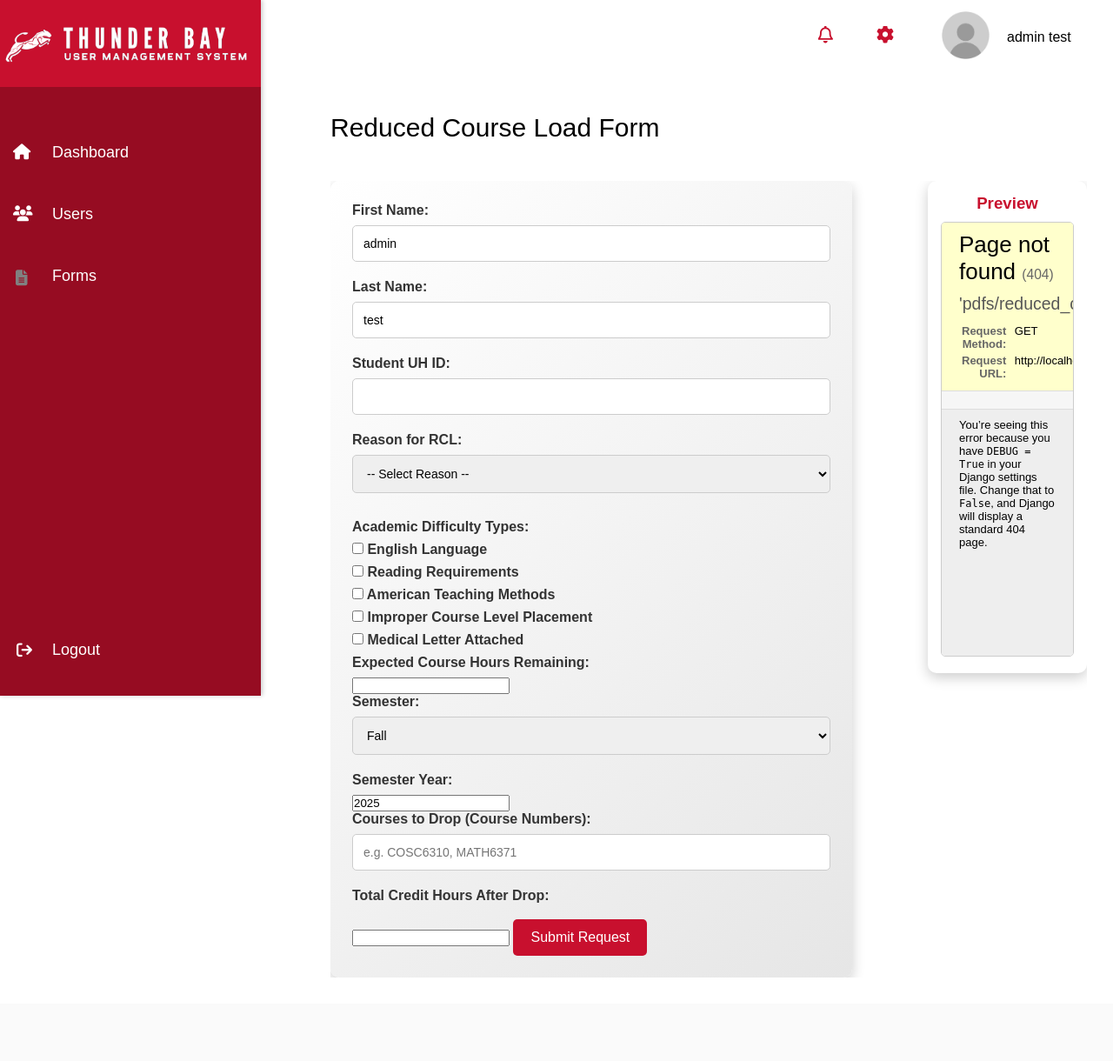
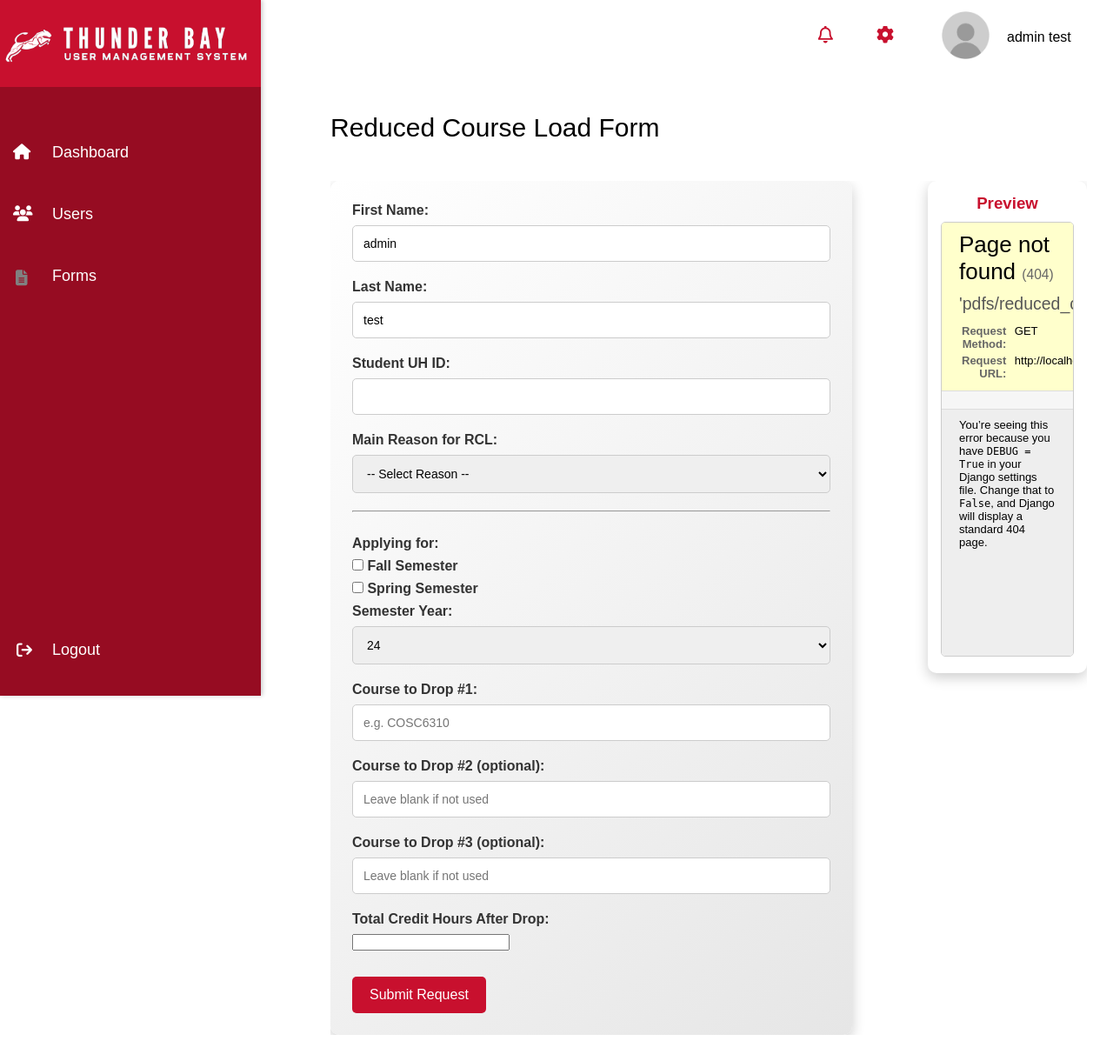
Before and after one commit to JosephRGonzalez/Project-v0.1-User-Management, a Django app: page /fill-form/rcl/ in a window 1280 px wide. Shown: the whole page at 87% size. Before the commit the page ends 1124 px from the top, so only its background shows below. Run offline with Django 4.2, Linux system fonts and the light colour scheme; a user stored in the database is signed in; data comes from the database, SQL or seed files in the repository; data that the repository does not hold is empty; some libraries are stand-ins or nearby versions.

Commit message:
Implemented RCL Form Fill out functionality

```diff
--- a/static/css/academic_forms.css
+++ b/static/css/academic_forms.css
@@ -135,3 +135,76 @@
     padding: 0 10px;
     font-size: 1.2em;
 }
+
+
+
+
+
+
+
+
+
+/* Reduced Course Load Form CSS */
+
+/* --- Section toggles for RCL --- */
+
+#academic-section,
+#medical-section,
+#final-section {
+  padding: 15px;
+  border: 1px solid #ccc;
+  background-color: #fafafa;
+  border-radius: 5px;
+  margin-bottom: 20px;
+}
+
+
+.Common{
+    margin-bottom: 5%;
+    color: rgb(240,16,40);
+}
+/* Indent sub-options (like IAI and Final Type details) */
+#iai-suboptions,
+#non-thesis-input,
+#thesis-input {
+  margin-top: 10px;
+  padding: 10px 15px;
+  background-color: #f0f0f0;
+  border-left: 4px solid #ccc;
+  border-radius: 4px;
+}
+
+/* Align radio/checkbox groups nicely */
+#academic-section label,
+#final-section label,
+#iai-suboptions label,
+.checkbox-group label {
+  display: block;
+  margin: 5px 0;
+  font-weight: normal;
+}
+
+/* Make sure all sub-sections respond well to smaller screens */
+@media screen and (max-width: 768px) {
+  #academic-section,
+  #medical-section,
+  #final-section {
+    padding: 10px;
+  }
+
+  #iai-suboptions,
+  #non-thesis-input,
+  #thesis-input {
+    padding: 8px 10px;
+  }
+}
+
+/* Smooth transition when sections appear/disappear */
+#academic-section,
+#medical-section,
+#final-section,
+#iai-suboptions,
+#non-thesis-input,
+#thesis-input {
+  transition: all 0.3s ease-in-out;
+}
--- a/templates/forms/rcl_form.html
+++ b/templates/forms/rcl_form.html
@@ -42,6 +42,7 @@
         </div>
     </div>
 
+
     <!-- Main Content -->
 <div class="main-content">
   <h2>Reduced Course Load Form</h2>
@@ -59,51 +60,83 @@
       <label>Student UH ID:</label>
       <input type="text" name="student_id" value="{% if rcl_request %}{{ rcl_request.student_id }}{% endif %}" required pattern="\d{7}" title="Must be a 7-digit number">
 
-                <label for="reason">Reason for RCL:</label>
-                <select name="reason" id="reason" required>
+      <label>Main Reason for RCL:</label>
+      <select name="reason" id="reason" required onchange="toggleSections()">
         <option value="">-- Select Reason --</option>
-                    <option value="academic_difficulty" {% if rcl_request.reason == 'academic_difficulty' %}selected{% endif %}>Academic Difficulty</option>
-                    <option value="medical_reason" {% if rcl_request.reason == 'medical_reason' %}selected{% endif %}>Medical Reason</option>
-                    <option value="final_semester_non_thesis" {% if rcl_request.reason == 'final_semester_non_thesis' %}selected{% endif %}>Final Semester (Non-Thesis Track)</option>
-                    <option value="final_semester_thesis" {% if rcl_request.reason == 'final_semester_thesis' %}selected{% endif %}>Final Semester (Thesis/Dissertation Track)</option>
+        <option value="academic" {% if rcl_request.reason == 'academic' %}selected{% endif %}>Academic Difficulty (First Semester Only)</option>
+        <option value="medical" {% if rcl_request.reason == 'medical' %}selected{% endif %}>Medical Reason</option>
+        <option value="final" {% if rcl_request.reason == 'final' %}selected{% endif %}>Final Semester</option>
       </select>
 
-                <div id="academic-options" style="margin-top:10px;">
-                    <label>Academic Difficulty Types:</label>
-                    <label><input type="checkbox" name="academic_difficulty_types" value="english_language"
-                        {% if 'english_language' in rcl_request.academic_difficulty_types %}checked{% endif %}> English Language</label>
-                    <label><input type="checkbox" name="academic_difficulty_types" value="reading_requirements"
-                        {% if 'reading_requirements' in rcl_request.academic_difficulty_types %}checked{% endif %}> Reading Requirements</label>
-                    <label><input type="checkbox" name="academic_difficulty_types" value="american_teaching_methods"
-                        {% if 'american_teaching_methods' in rcl_request.academic_difficulty_types %}checked{% endif %}> American Teaching Methods</label>
-                    <label><input type="checkbox" name="academic_difficulty_types" value="improper_course_placement"
-                        {% if 'improper_course_placement' in rcl_request.academic_difficulty_types %}checked{% endif %}> Improper Course Level Placement</label>
+      <!-- ACADEMIC DIFFICULTY SECTION -->
+      <div id="academic-section" style="display:none; margin-top: 15px;">
+        <label>Choose One:</label>
+        <label><input type="radio" name="academic_type" value="ICLP" onclick="toggleIAI(false)"> Improper Course Level Placement (ICLP)</label>
+        <label><input type="radio" name="academic_type" value="IAI" onclick="toggleIAI(true)"> Initial Adjustment Issues (IAI)</label>
+        <div id="iai-suboptions" style="margin-left: 20px; display:none;">
+          <label><input type="checkbox" name="iai_reasons" value="english_language"> English Language</label>
+          <label><input type="checkbox" name="iai_reasons" value="reading_requirements"> Reading Requirements</label>
+          <label><input type="checkbox" name="iai_reasons" value="american_teaching"> American Teaching Methods</label>
+        </div>
       </div>
 
-                <label><input type="checkbox" name="medical_letter_attached" {% if rcl_request.medical_letter_attached %}checked{% endif %}> Medical Letter Attached</label>
+      <!-- MEDICAL REASON SECTION -->
+      <div id="medical-section" style="display:none; margin-top: 15px;">
+        <label><input type="checkbox" name="medical_letter_attached"> Medical Letter Attached</label>
+      </div>
 
-                <label>Expected Course Hours Remaining:</label>
-                <input type="number" name="final_semester_hours" value="{% if rcl_request.final_semester_hours %}{{ rcl_request.final_semester_hours }}{% endif %}">
+      <!-- FINAL SEMESTER SECTION -->
+      <div id="final-section" style="display:none; margin-top: 15px;">
+        <label>Select Final Semester Type:</label>
+        <label><input type="radio" name="final_type" value="non_thesis" onclick="toggleFinalType(true)"> Reduced Course Load for Non-Thesis Track</label>
+        <label><input type="radio" name="final_type" value="thesis" onclick="toggleFinalType(false)"> Full-Time Equivalency for Thesis/Dissertation Track</label>
 
-                <label>Semester:</label>
-                <select name="semester" required>
-                    <option value="fall" {% if rcl_request.semester == 'fall' %}selected{% endif %}>Fall</option>
-                    <option value="spring" {% if rcl_request.semester == 'spring' %}selected{% endif %}>Spring</option>
+        <div id="non-thesis-input" style="margin-left: 20px; display:none;">
+          <label>How many hours of course work to complete degree:</label>
+          <input type="number" name="final_semester_hours">
+        </div>
+
+        <div id="thesis-input" style="margin-left: 20px; display:none;">
+          <label>How many hours of thesis/dissertation approved:</label>
+          <input type="number" name="thesis_hours">
+        </div>
+      </div>
+
+      <!-- COMMON FIELDS -->
+      <hr class = "Common">
+      <label>Applying for:</label>
+      <label><input type="checkbox" name="semester" value="fall"> Fall Semester</label>
+      <label><input type="checkbox" name="semester" value="spring"> Spring Semester</label>
+
+    <label>Semester Year:</label>
+    <select name="semester_year" required>
+        {% for year in year_choices %}
+            <option value="{{ year }}" {% if rcl_request and rcl_request.semester_year == year %}selected{% endif %}>{{ year }}</option>
+        {% endfor %}
     </select>
 
-                <label>Semester Year:</label>
-                <input type="number" name="semester_year" value="{% if rcl_request %}{{ rcl_request.semester_year }}{% else %}2025{% endif %}" required>
+      <label>Course to Drop #1:</label>
+    <input type="text" name="course_to_drop_1" placeholder="e.g. COSC6310" required
+       value="{% if rcl_request %}{{ rcl_request.course_to_drop_1 }}{% endif %}">
 
-                <label>Courses to Drop (Course Numbers):</label>
-                <input type="text" name="courses_to_drop" value="{% if rcl_request %}{{ rcl_request.courses_to_drop }}{% endif %}" placeholder="e.g. COSC6310, MATH6371">
+    <label>Course to Drop #2 (optional):</label>
+    <input type="text" name="course_to_drop_2" placeholder="Leave blank if not used"
+       value="{% if rcl_request %}{{ rcl_request.course_to_drop_2 }}{% endif %}">
+
+    <label>Course to Drop #3 (optional):</label>
+    <input type="text" name="course_to_drop_3" placeholder="Leave blank if not used"
+       value="{% if rcl_request %}{{ rcl_request.course_to_drop_3 }}{% endif %}">
+
 
       <label>Total Credit Hours After Drop:</label>
-                <input type="number" name="total_credit_hours_after_drop" value="{% if rcl_request %}{{ rcl_request.total_credit_hours_after_drop }}{% endif %}" required>
+    <input type="number" name="total_credit_hours_after_drop" required>
+
+    <!-- spacer for clean layout -->
+    <div style="height: 20px;"></div>
 
     <button type="submit" class="btn">Submit Request</button>
 
       {% if rcl_request %}
-                    <div class="message">Request Saved!</div>
         <div class="form-buttons">
           <a href="{% url 'generate_rcl_pdf' rcl_request.id %}" target="_blank" class="btn">Generate PDF</a>
           <a href="{% url 'approval_requests' %}" class="btn btn-back">Cancel</a>
@@ -111,7 +144,7 @@
       {% endif %}
     </form>
 
-            <!-- PDF Preview Section -->
+    <!-- PDF Preview -->
     <div class="pdf-preview-container">
       <h3>Preview</h3>
       <iframe id="pdfPreview"
@@ -129,5 +162,25 @@
     </div>
   </div>
 </div>
+
+<script>
+  function toggleSections() {
+    const reason = document.getElementById('reason').value;
+    document.getElementById('academic-section').style.display = reason === 'academic' ? 'block' : 'none';
+    document.getElementById('medical-section').style.display = reason === 'medical' ? 'block' : 'none';
+    document.getElementById('final-section').style.display = reason === 'final' ? 'block' : 'none';
+  }
+
+  function toggleIAI(show) {
+    document.getElementById('iai-suboptions').style.display = show ? 'block' : 'none';
+  }
+
+  function toggleFinalType(nonThesis) {
+    document.getElementById('non-thesis-input').style.display = nonThesis ? 'block' : 'none';
+    document.getElementById('thesis-input').style.display = nonThesis ? 'none' : 'block';
+  }
+
+  window.onload = toggleSections;
+</script>
 </body>
 </html>
--- a/usr_mgmt_app/urls.py
+++ b/usr_mgmt_app/urls.py
@@ -35,6 +35,7 @@
     # PDF Generation
     path("generate-pdf/thesis/<int:request_id>/", views.generate_thesis_pdf, name="generate_thesis_pdf"),
     path("generate-pdf/withdrawal/<int:request_id>/", views.generate_withdrawal_pdf, name="generate_withdrawal_pdf"),
+    path("generate-pdf/rcl/<int:request_id>/", views.generate_rcl_pdf, name="generate_rcl_pdf"),
     path('approval-requests/', views.approval_requests, name='approval_requests'),
     path("approve_request/<int:request_id>/<str:request_type>/", views.approve_request, name="approve_request"),
     path("return_request/<int:request_id>/<str:request_type>/", views.return_request, name="return_request"),
--- a/usr_mgmt_app/views.py
+++ b/usr_mgmt_app/views.py
@@ -766,60 +766,72 @@
 #################################
 
 
+
 def fill_rcl_form(request):
-    """Handles form submission for Reduced Course Load Request."""
     user = request.user
-
     existing_request = ReducedCourseLoadRequest.objects.filter(user=user).first()
+    year_choices = ['24', '25', '26', '27', '28']
 
     if request.method == "POST":
-        print("RCL form submitted!")
-
         student_id = request.POST.get("student_id")
         reason = request.POST.get("reason")
+
+        academic_type = request.POST.get("academic_type") if reason == "academic" else None
+        iai_reasons = request.POST.getlist("iai_reasons") if academic_type == "IAI" else None
+        medical_letter_attached = request.POST.get("medical_letter_attached") == "on" if reason == "medical" else False
+
+        final_type = request.POST.get("final_type") if reason == "final" else None
+        final_semester_hours = request.POST.get("final_semester_hours") if final_type == "non_thesis" else None
+        thesis_hours = request.POST.get("thesis_hours") if final_type == "thesis" else None
+
         semester = request.POST.get("semester")
         semester_year = request.POST.get("semester_year")
-        final_semester_hours = request.POST.get("final_semester_hours") or None
-        medical_letter_attached = request.POST.get("medical_letter_attached") == "on"
-        academic_difficulty_types = request.POST.getlist("academic_difficulty_types")
-        courses_to_drop = request.POST.get("courses_to_drop")
+        course_to_drop_1 = request.POST.get("course_to_drop_1")
+        course_to_drop_2 = request.POST.get("course_to_drop_2", "")
+        course_to_drop_3 = request.POST.get("course_to_drop_3", "")
         total_credit_hours_after_drop = request.POST.get("total_credit_hours_after_drop")
 
-        if not all([student_id, reason, semester, semester_year, total_credit_hours_after_drop]):
-            return render(request, "forms/rcl_form.html", {"error": "Please fill out all required fields."})
+
+        # Validation
+        required_fields = [student_id, reason, semester, semester_year, course_to_drop_1, total_credit_hours_after_drop]
+        if not all(required_fields):
+            return render(request, "forms/rcl_form.html", {"error": "All required fields must be filled."})
+
+        data = {
+            "user": user,
+            "student_id": student_id,
+            "reason": reason,
+            "academic_type": academic_type,
+            "iai_reasons": iai_reasons,
+            "medical_letter_attached": medical_letter_attached,
+            "final_type": final_type,
+            "final_semester_hours": final_semester_hours,
+            "thesis_hours": thesis_hours,
+            "semester": semester,
+            "semester_year": semester_year,
+            "course_to_drop_1": course_to_drop_1,
+            "course_to_drop_2": course_to_drop_2,
+            "course_to_drop_3": course_to_drop_3,
+            "total_credit_hours_after_drop": total_credit_hours_after_drop,
+
+            "status": "Draft",
+        }
 
         if existing_request:
-            existing_request.student_id = student_id
-            existing_request.reason = reason
-            existing_request.semester = semester
-            existing_request.semester_year = semester_year
-            existing_request.final_semester_hours = final_semester_hours
-            existing_request.medical_letter_attached = medical_letter_attached
-            existing_request.academic_difficulty_types = academic_difficulty_types
-            existing_request.courses_to_drop = courses_to_drop
-            existing_request.total_credit_hours_after_drop = total_credit_hours_after_drop
-            existing_request.status = "Draft"
+            for key, value in data.items():
+                setattr(existing_request, key, value)
             existing_request.save()
         else:
-            ReducedCourseLoadRequest.objects.create(
-                user=user,
-                student_id=student_id,
-                reason=reason,
-                semester=semester,
-                semester_year=semester_year,
-                final_semester_hours=final_semester_hours,
-                medical_letter_attached=medical_letter_attached,
-                academic_difficulty_types=academic_difficulty_types,
-                courses_to_drop=courses_to_drop,
-                total_credit_hours_after_drop=total_credit_hours_after_drop,
-                status="Draft"
-            )
+            ReducedCourseLoadRequest.objects.create(**data)
 
-        print("RCL request saved.")
         return redirect("fill_rcl_form")
 
     rcl_request = existing_request or ReducedCourseLoadRequest.objects.filter(user=user).last()
-    return render(request, "forms/rcl_form.html", {"rcl_request": rcl_request, "MEDIA_URL": settings.MEDIA_URL})
+    return render(request, "forms/rcl_form.html", {
+        "rcl_request": rcl_request,
+        "MEDIA_URL": settings.MEDIA_URL,
+        "year_choices": year_choices,
+    })
 
 
 
```
Also changed, not shown: usr_mgmt_app/models.py (+41 -15 lines), db.sqlite3, usr_mgmt_app/migrations/0015_rename_academic_difficulty_types_reducedcourseloadrequest_iai_reasons_and_more.py (added). Lines whose indentation alone changed are shown as unchanged.
